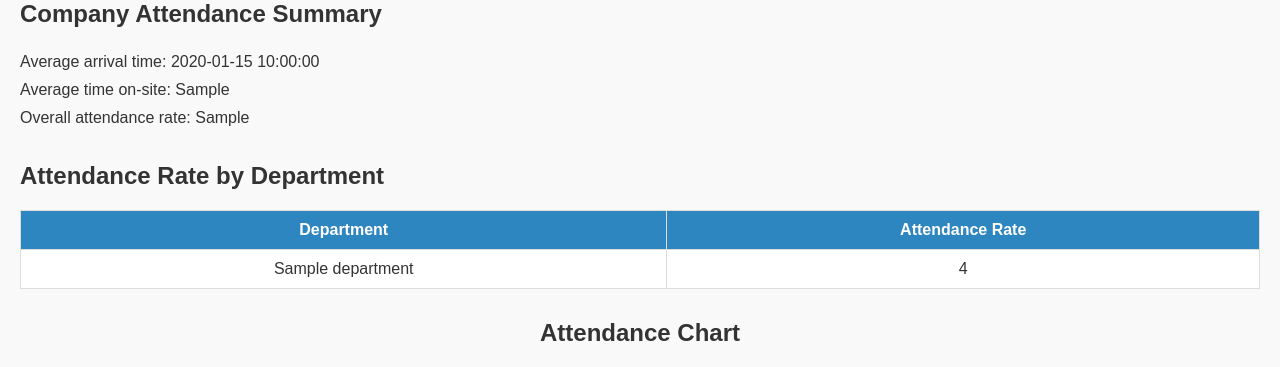
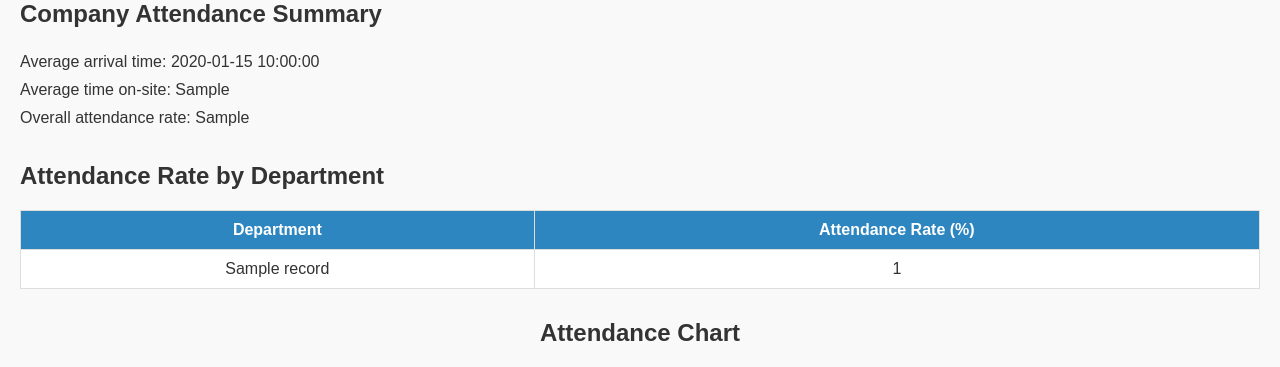
Before and after one commit to Ntchinda-Giscard/vvims-backend, a Python web app: template template/reports.html in a window 1280 px wide. Shown: the part 285-652 px from the top of the page. Run offline with Jinja, Linux system fonts and the light colour scheme; the template is opened without the code that fills it: most values are stand-ins (such as "Sample title", 1, 10 or a date in 2020).

Commit message:
all good

```diff
--- a/app.py
+++ b/app.py
@@ -650,7 +650,7 @@ async def get_attendace_pdf_reports():
         try:
             result = get_employee_attendance_summary(db, Employee, Attendance)
             result_dept = get_department_attendance_summary(db, Department)
-            pdf_bytes = generate_pdf(result)
+            pdf_bytes = generate_pdf(result, result_dept)
             pdf_buffer = io.BytesIO(pdf_bytes)
             # Generate the current timestamp and a random number
             now = datetime.now().strftime("%Y-%m-%d_%H:%M:%S")
--- a/template/reports.html
+++ b/template/reports.html
@@ -68,7 +68,7 @@
         </tr>
       </thead>
       <tbody>
-        {% for record in data_dept %}
+        {% for record in data %}
         <tr>
           <td>{{ record.name }}</td>
           <td>{{ record.present }}</td>
@@ -94,14 +94,14 @@
       <thead>
         <tr>
           <th>Department</th>
-          <th>Attendance Rate</th>
+          <th>Attendance Rate (%)</th>
         </tr>
       </thead>
       <tbody>
-        {% for record in data %}
+        {% for record in data_dept %}
         <tr>
-          <td>{{ record.department }}</td>
-          <td>{{ record.attendance_rate }}</td>
+          <td>{{ record.name }}</td>
+          <td>{{ record.percentage }}</td>
         </tr>
         {% endfor %}
       </tbody>
```
